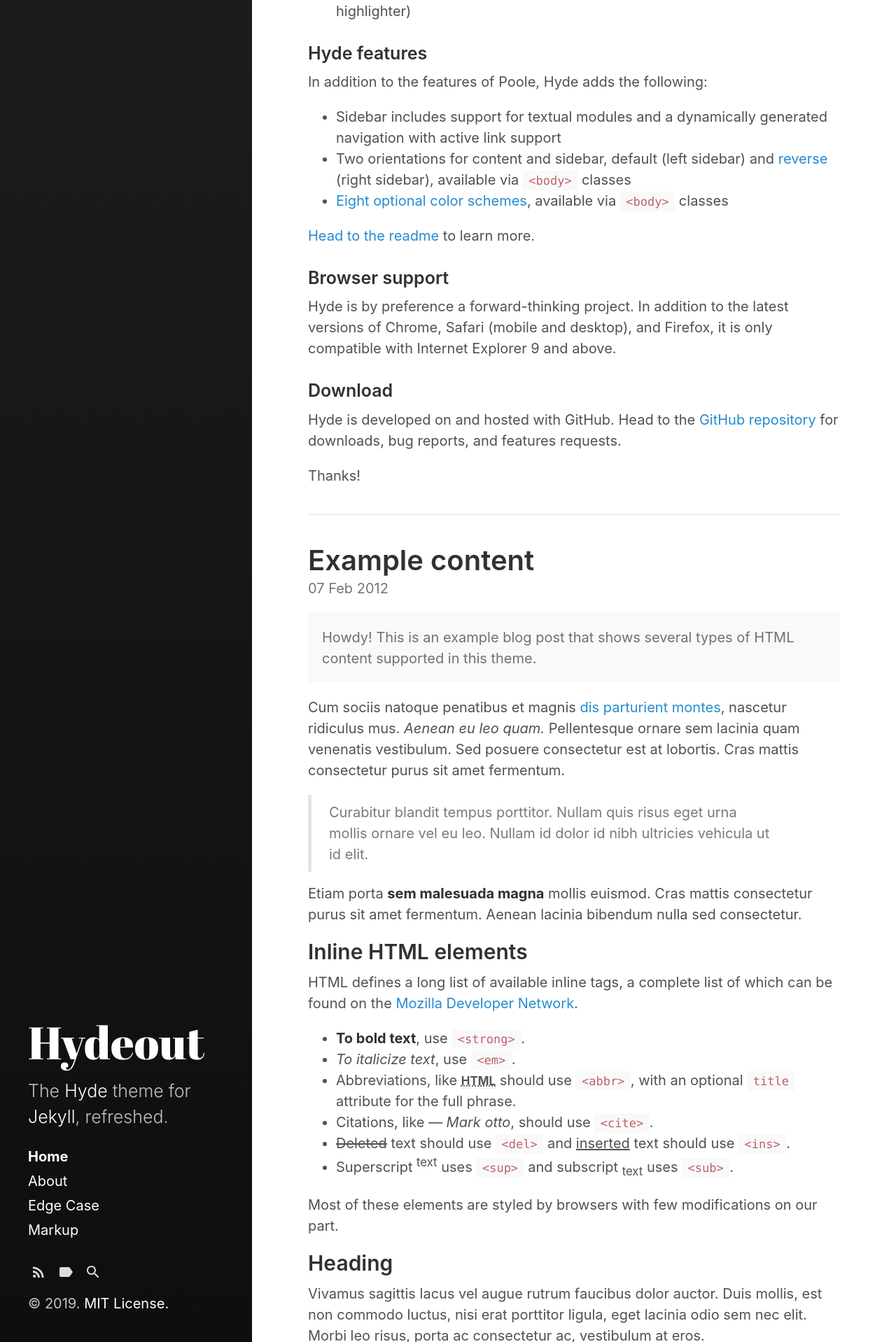
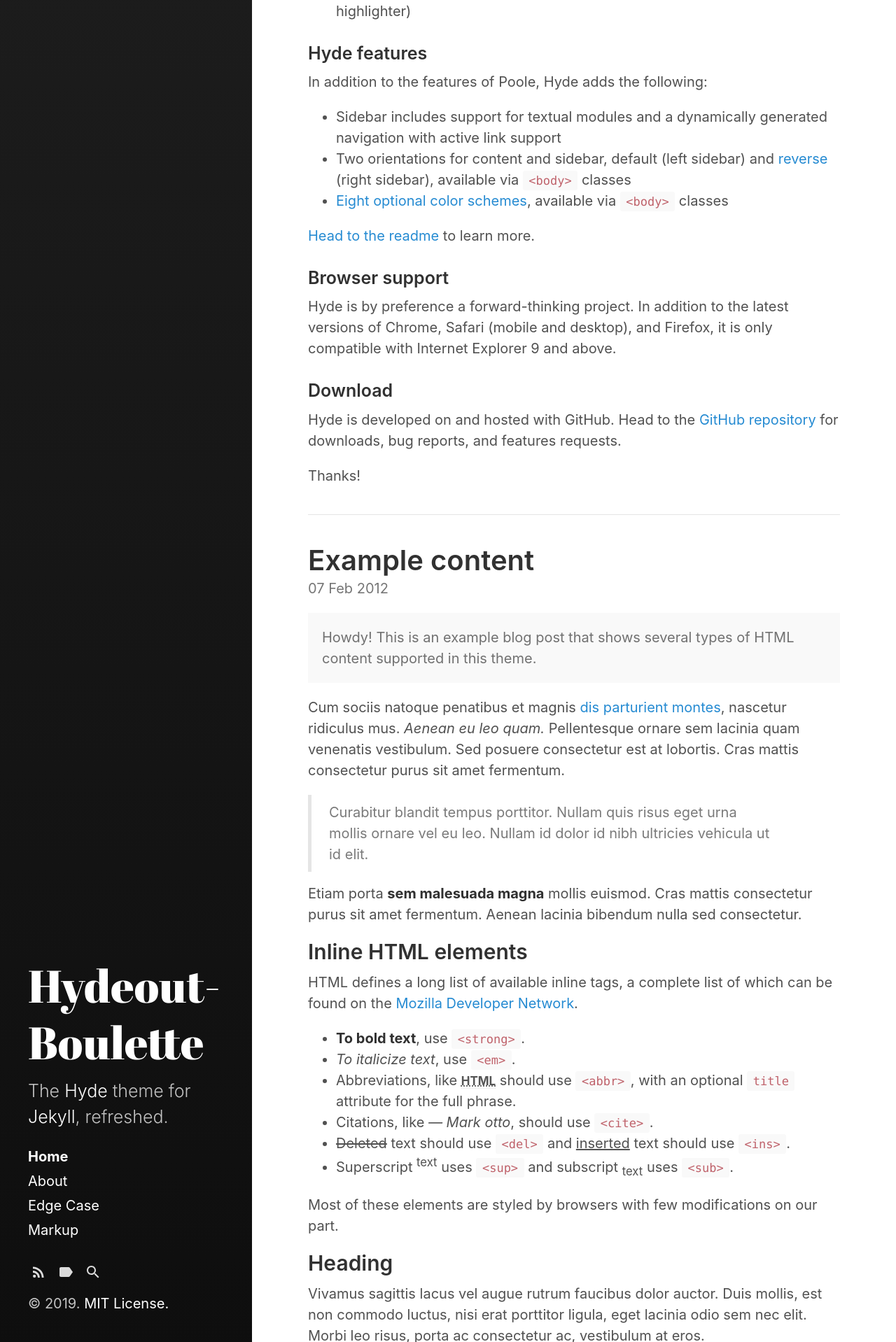
Before and after one commit to franckpicard/franckpicard.github.io, a Jekyll site: the page built from index.html, in a window 1280 px wide. Shown: the part 3082-5000 px from the top of the page at 70% size. Built offline with Jekyll 4.4.1, drawn with Linux system fonts in a browser that asks for light colours; the list of posts is cut into pages by our own code.

Commit message:
config-boulette

```diff
--- a/_config.yml
+++ b/_config.yml
@@ -3,7 +3,7 @@ markdown:         kramdown
 highlighter:      rouge
 
 # Setup
-title:            Hydeout
+title:            Hydeout-Boulette
 tagline:          'A Jekyll theme'
 description:      'The <a href="http://hyde.getpoole.com" target="_blank">Hyde</a> theme for <a href="http://jekyllrb.com" target="_blank">Jekyll</a>, refreshed.'
 url:              https://franckpicard.github.io
```
